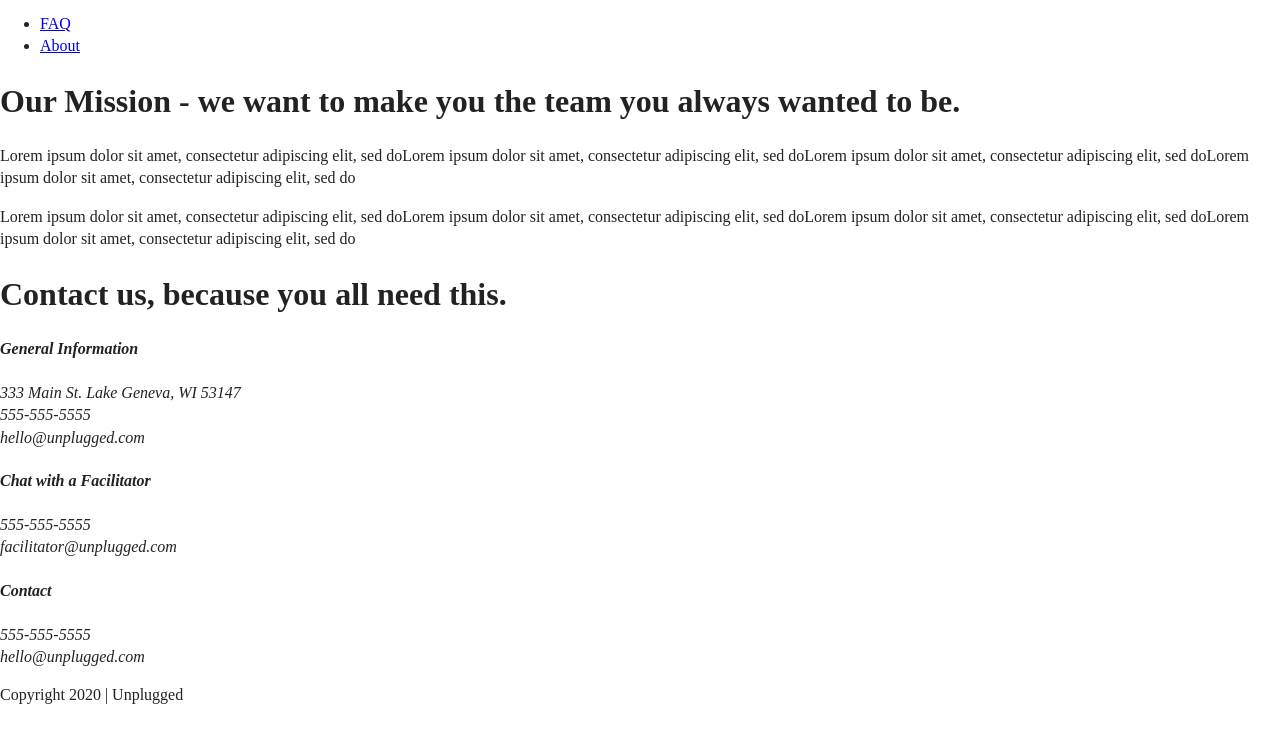
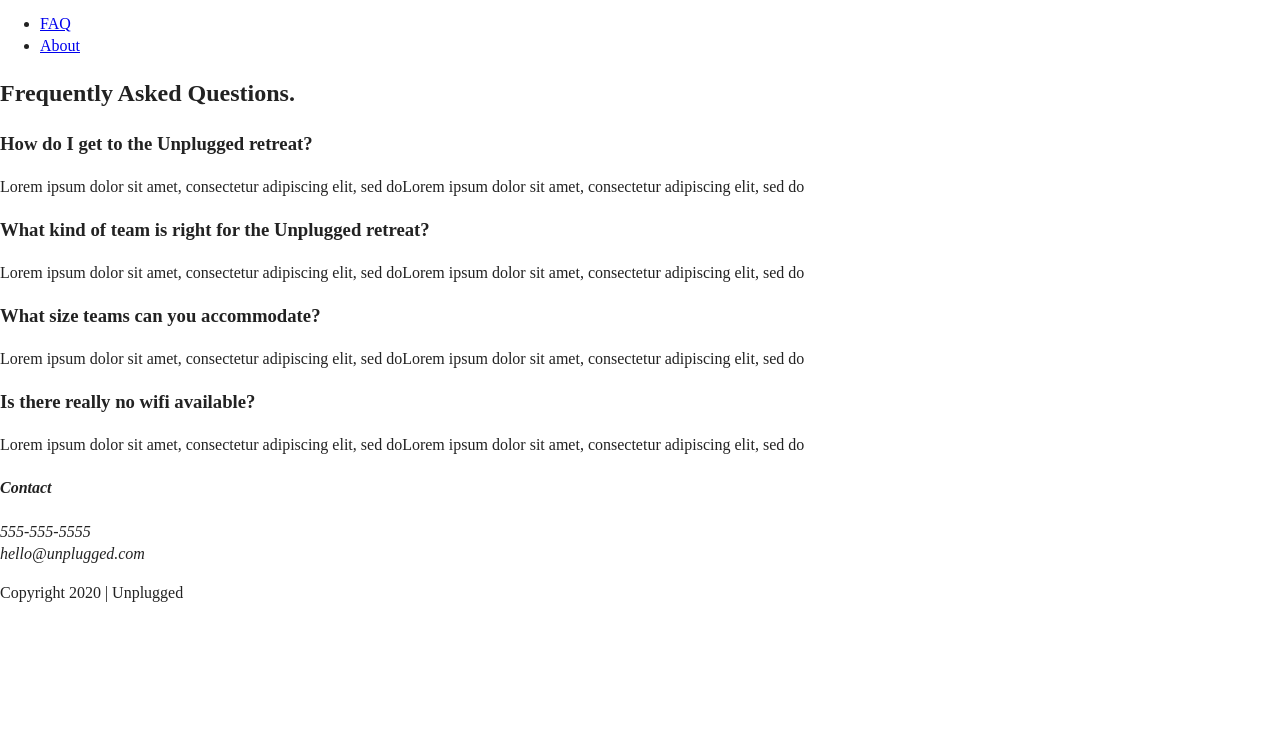
Before and after one commit to brii-codes/Unplugged-Retreat, a website: page faq/index.html in a window 1280 px wide. Shown: the part 27-770 px from the top of the page. Drawn offline with Linux system fonts and the light colour scheme; files that its build step writes are made by us from their sources; files whose address does not match are found by name.

Commit message:
Updated FAQ codes

```diff
--- a/faq/index.html
+++ b/faq/index.html
@@ -3,7 +3,7 @@
 
 <head>
   <meta charset="utf-8">
-  <title>About - Unplugged Retreat</title>
+  <title>FAQ - Unplugged Retreat</title>
   <meta name="description" content="">
   <meta name="viewport" content="width=device-width, initial-scale=1">
 
@@ -37,44 +37,28 @@
       </div>
     </div>
   </header>
-  <main>
-    <section class="mission">
-      <div class="content-wrapper">
-        <div class="mission-content">
-          <h1>Our Mission - we want to make you the team you always wanted to be.</h1>
-          <p>Lorem ipsum dolor sit amet, consectetur adipiscing elit, sed doLorem ipsum dolor sit amet, consectetur adipiscing elit, sed doLorem ipsum dolor sit amet, consectetur adipiscing elit, sed doLorem ipsum dolor sit amet, consectetur adipiscing elit, sed do</p>
-          <p>Lorem ipsum dolor sit amet, consectetur adipiscing elit, sed doLorem ipsum dolor sit amet, consectetur adipiscing elit, sed doLorem ipsum dolor sit amet, consectetur adipiscing elit, sed doLorem ipsum dolor sit amet, consectetur adipiscing elit, sed do</p>
-        </div>
-      </div>
-    </section>
-    <section class="map">
-      <figure>
+  <main class="faq">
+    <div class="content-wrapper">
+      <h2>Frequently Asked Questions.</h2>
+        <div class="faq-content">
+            <h3>How do I get to the Unplugged retreat?</h3>
+            <p>Lorem ipsum dolor sit amet, consectetur adipiscing elit, sed doLorem ipsum dolor sit amet, consectetur adipiscing elit, sed do</p>
+          </div>
+          <div class="faq-content">
+            <h3>What kind of team is right for the Unplugged retreat?</h3>
+            <p>Lorem ipsum dolor sit amet, consectetur adipiscing elit, sed doLorem ipsum dolor sit amet, consectetur adipiscing elit, sed do</p>
+          </div>
+          <div class="faq-content">
+            <h3>What size teams can you accommodate?</h3>
+            <p>Lorem ipsum dolor sit amet, consectetur adipiscing elit, sed doLorem ipsum dolor sit amet, consectetur adipiscing elit, sed do</p>
+          </div>
+          <div class="faq-content">
+            <h3>Is there really no wifi available?</h3>
+            <p>Lorem ipsum dolor sit amet, consectetur adipiscing elit, sed doLorem ipsum dolor sit amet, consectetur adipiscing elit, sed do</p>
+          </div>
+    </div>
+  </main>
 
-      </figure>
-    </section>
-    <section class="contact-section">
-      <div class="content-wrapper">
-        <h1>Contact us, because you all need this.</h1>
-      <address class="contact-content">
-        <div>
-          <h4>General Information</h4>
-            <p>333 Main St. Lake Geneva, WI 53147</br>
-            555-555-5555</br>
-            hello@unplugged.com</p>
-        </div>
-        <div>
-          <h4>Chat with a Facilitator</h4>
-          <p>555-555-5555</br>
-          facilitator@unplugged.com</p>
-        </div>
-      </address>
-      </div>
-    </section>
-    <aside>
-
-    </aside>
-
-  </main>
   <footer>
     <div class="content-wrapper">
       <div class="footer-content">
```
